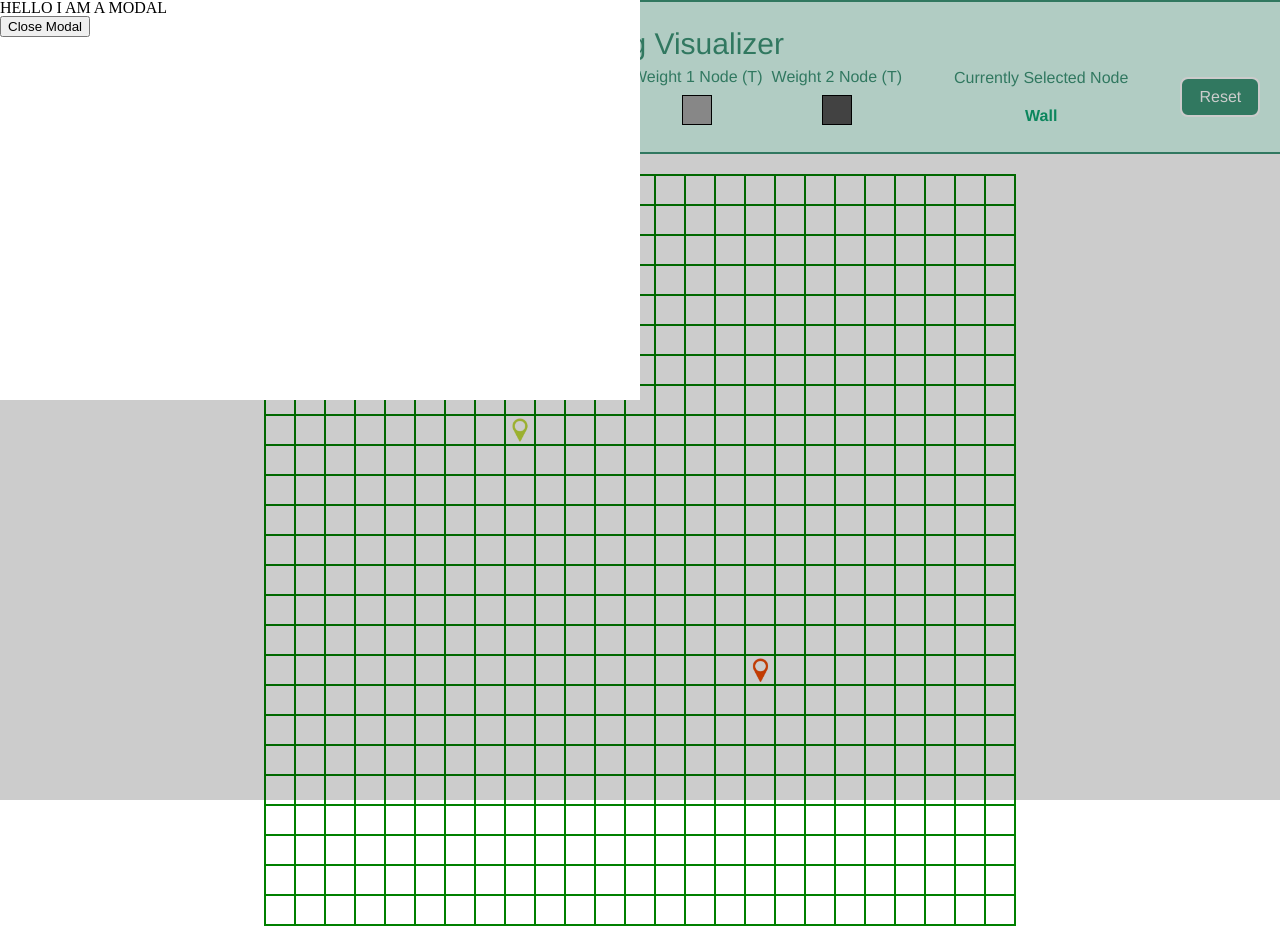
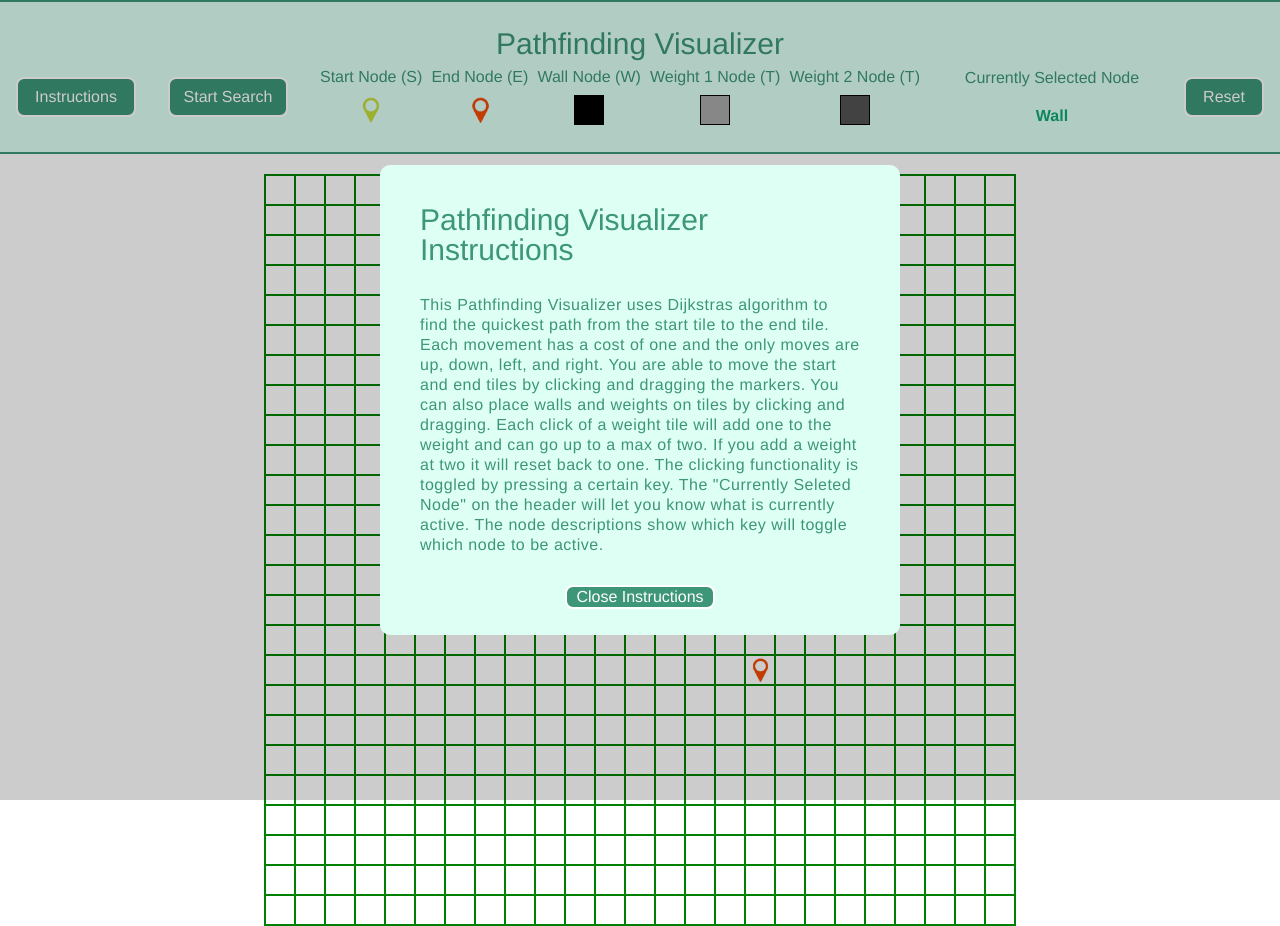
Before and after one commit to leech92/Pathfinder, a React (Create React App) app: page / in a window 1280 px wide. Built offline with nearby package versions, Linux system fonts and the light colour scheme.

Commit message:
finish instructions and prepare for hosting

```diff
--- a/src/Instructions/Instructions.css
+++ b/src/Instructions/Instructions.css
@@ -12,9 +12,45 @@
 
 .instructions{
     position: fixed;
-    background: white;
-    height: 50%;
-    width: 50%;
+    background-color: rgb(221, 255, 244);
+    height: 390px;
+    width: 440px;
+    top: 50%;
+    left: 50%;
+    display: flex;
+    flex-direction: column;
+    align-items: center;
+    transform: translate(-50%, -50%);
+    border-radius: 10px;
+    padding: 40px;
+}
+
+.instructions-title{
+    font-size: 30px;
+    font-family: 'Franklin Gothic Medium', 'Arial Narrow', Arial, sans-serif;
+    color: rgb(61, 150, 120);
+    margin-bottom: 30px;
+}
+
+.instructions-body{
+    font-size: 16px;
+    font-family: 'Franklin Gothic Medium', 'Arial Narrow', Arial, sans-serif;
+    color: rgb(61, 150, 120);
+    margin-bottom: 30px;
+    letter-spacing: 0.5px;
+    line-height: 20px;
+}
+
+.close-button{
+    height: 40px;
+    width: 150px;
+    font-family: 'Franklin Gothic Medium', 'Arial Narrow', Arial, sans-serif;
+    font-size: 16px;
+    color: white;
+    background-color: rgb(61, 150, 120);
+    border-radius: 8px;
+    border: 2px solid white;
+    cursor: pointer;
 }
 
 .show{
--- a/src/Instructions/Instructions.jsx
+++ b/src/Instructions/Instructions.jsx
@@ -7,8 +7,16 @@ const Instructions = ({ show, handleClose}) => {
     return (
         <div className={showHide}>
             <div className="instructions">
-                <div>HELLO I AM A MODAL</div>
-                <button onClick={handleClose}>Close Modal</button>
+                <h1 className="instructions-title">Pathfinding Visualizer Instructions</h1>
+                <p className="instructions-body">
+                    This Pathfinding Visualizer uses Dijkstras algorithm to find the quickest path from the start tile to the end tile.
+                    Each movement has a cost of one and the only moves are up, down, left, and right. You are able to move the start
+                    and end tiles by clicking and dragging the markers. You can also place walls and weights on tiles by clicking and dragging. Each
+                    click of a weight tile will add one to the weight and can go up to a max of two. If you add a weight at two it will reset back to one.
+                    The clicking functionality is toggled by pressing a certain key. The "Currently Seleted Node" on the header will let
+                    you know what is currently active. The node descriptions show which key will toggle which node to be active.
+                </p>
+                <button className="close-button" onClick={handleClose}>Close Instructions</button>
             </div>
         </div>
     )
--- a/src/Pathfinder/Pathfinder.css
+++ b/src/Pathfinder/Pathfinder.css
@@ -32,6 +32,22 @@
     width: 100%;
 }
 
+.instruct-button{
+    height: 40px;
+    width: 120px;
+    font-family: 'Franklin Gothic Medium', 'Arial Narrow', Arial, sans-serif;
+    font-size: 16px;
+    color: white;
+    background-color: rgb(61, 150, 120);
+    border-radius: 8px;
+    border: 2px solid white;
+    cursor: pointer;
+}
+
+.instruct-button:hover{
+    background-color: rgb(32, 100, 78);
+}
+
 .start-button{
     height: 40px;
     width: 120px;
@@ -41,6 +57,11 @@
     background-color: rgb(61, 150, 120);
     border-radius: 8px;
     border: 2px solid white;
+    cursor: pointer;
+}
+
+.start-button:hover{
+    background-color: rgb(32, 100, 78);
 }
 
 .node-info{
@@ -131,6 +152,11 @@
     background-color: rgb(61, 150, 120);
     border-radius: 8px;
     border: 2px solid white;
+    cursor: pointer;
+}
+
+.reset-button:hover{
+    background-color: rgb(32, 100, 78);
 }
 
 .grid{
--- a/src/Pathfinder/Pathfinder.jsx
+++ b/src/Pathfinder/Pathfinder.jsx
@@ -112,6 +112,7 @@ class Pathfinder extends React.Component {
             endActive: false,
             modal: true
         }
+        this.hideInstructions = this.hideInstructions.bind(this)
     }
 
     componentDidMount() {
@@ -218,7 +219,8 @@ class Pathfinder extends React.Component {
                 <div className="header">
                     <h1 className="title">Pathfinding Visualizer</h1>
                     <div className="header-second">
-                        <button className="instruct-button" onClick={() => this.showInstructions}>Instructions</button>
+                        <button className="instruct-button" onClick={() => this.showInstructions()}>Instructions
+                        </button>
                         <button className="start-button" onClick={() => this.startDijkstras()}>Start Search</button>
                         <div className="node-info">
                             <div>
```
